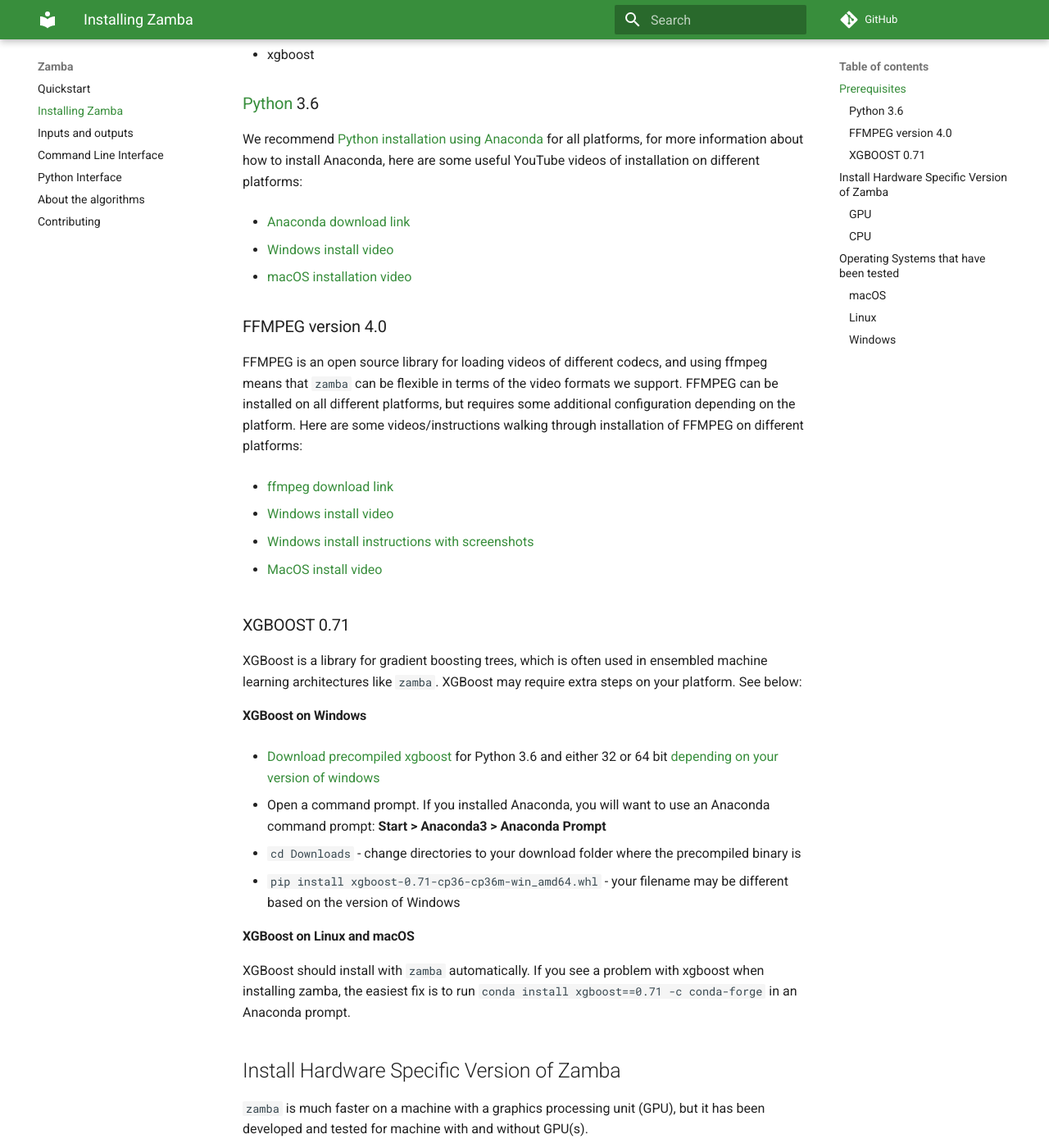
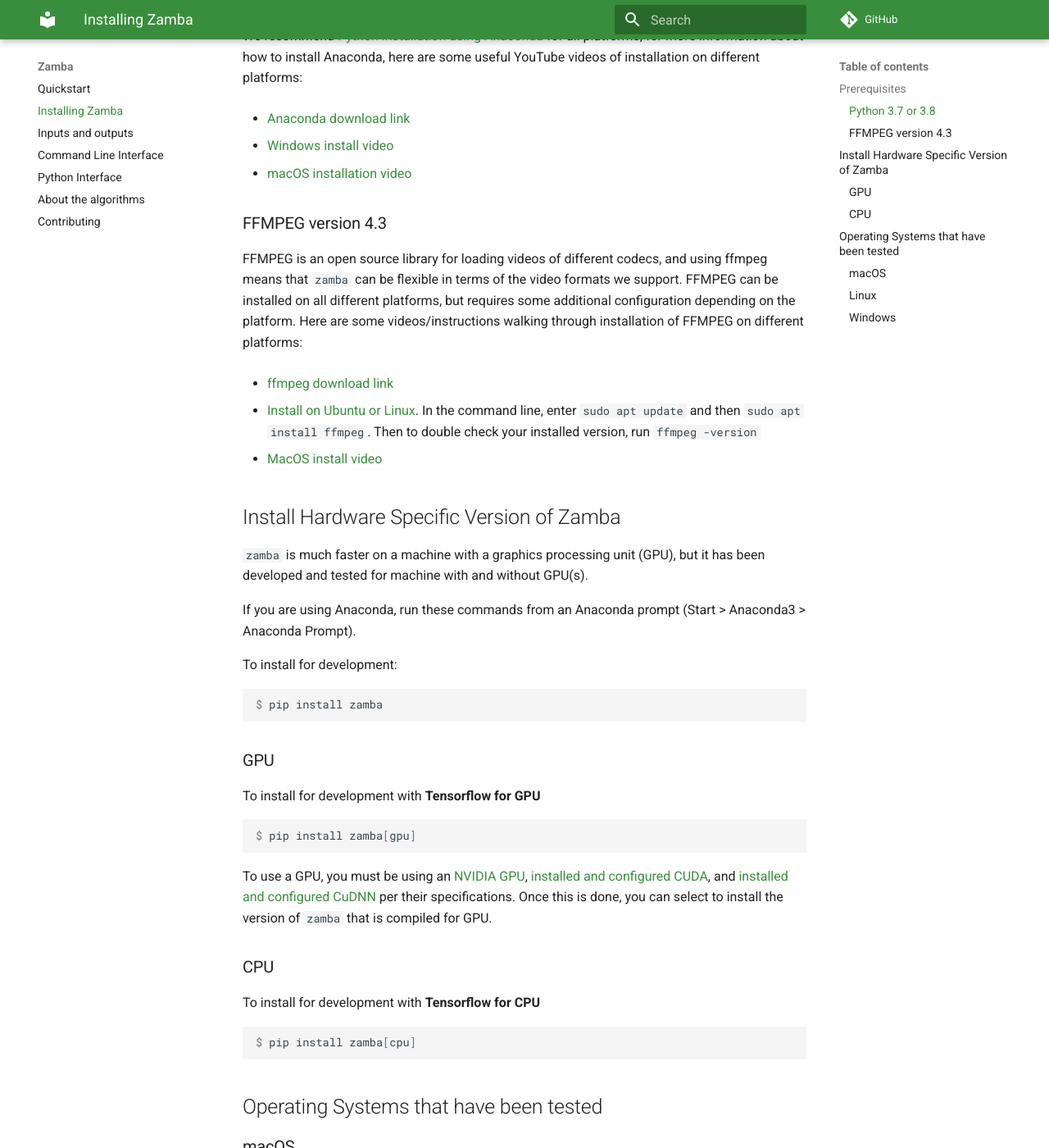
Before and after one commit to drivendataorg/zamba, an MkDocs documentation site: the page built from docs/docs/install.md, in a window 1280 px wide and 1400 px high, scrolled down 428 px. Shown: the whole window at 82% size. Built offline with MkDocs 1.6.1 and Material for MkDocs 9.7.7, drawn with Linux system fonts in a browser that asks for light colours; comment, search, counter and statistics services are not loaded; some of the changed text lies outside the part shown.

Commit message:
Start working on install

````diff
--- a/docs/docs/install.md
+++ b/docs/docs/install.md
@@ -4,18 +4,12 @@
 Zamba has been developed and tested on macOS and Ubuntu Linux for both CPU and
 GPU configurations.
 
-When a user installs `zamba` that **user must specify to install the GPU or CPU
- version**. If the user fails to make this specification, no version of
-[`tensorflow`](https://www.tensorflow.org/) will be installed, thus everything
-will fail.
-
 ## Prerequisites
 
- - Python 3.6
+ - Python 3.7 or 3.8
  - ffmpeg
- - xgboost
 
-### [Python](https://www.python.org/) 3.6
+### [Python](https://www.python.org/) 3.7 or 3.8
 
 We recommend [Python installation using Anaconda](https://www.anaconda.com/download/) for all platforms, for more information about how to install Anaconda, here are some useful YouTube videos of installation on different platforms:
 
@@ -25,33 +19,15 @@
  - [macOS installation video](https://www.youtube.com/watch?v=nVlrpNf3EdM)
 
 
-### FFMPEG version 4.0
+### FFMPEG version 4.3
 
 FFMPEG is an open source library for loading videos of different codecs, and using ffmpeg means that `zamba` can be flexible in terms of the video formats we support. FFMPEG can be installed on all different platforms, but requires some additional configuration depending on the platform. Here are some videos/instructions walking through installation of FFMPEG on different platforms:
 
  - [ffmpeg download link](https://www.ffmpeg.org/download.html)
 
- - [Windows install video](https://www.youtube.com/watch?v=pHR3ttH5t-w)
- - [Windows install instructions with screenshots](https://video.stackexchange.com/questions/20495/how-do-i-set-up-and-use-ffmpeg-in-windows/20496#20496)
-
+ - [Install on Ubuntu or Linux](https://www.tecmint.com/install-ffmpeg-in-linux/). In the command line, enter `sudo apt update` and then `sudo apt install ffmpeg`. Then to double check your installed version, run `ffmpeg -version`
  - [MacOS install video](https://www.youtube.com/watch?v=8nbuqYw2OCw&t=5s)
 
-
-### XGBOOST 0.71
-
-XGBoost is a library for gradient boosting trees, which is often used in ensembled machine learning architectures like `zamba`. XGBoost may require extra steps on your platform. See below:
-
-#### XGBoost on Windows
-
- - [Download precompiled xgboost](https://www.lfd.uci.edu/~gohlke/pythonlibs/#xgboost) for Python 3.6 and either 32 or 64 bit [depending on your version of windows](https://support.microsoft.com/en-us/help/827218/how-to-determine-whether-a-computer-is-running-a-32-bit-version-or-64)
-
- - Open a command prompt. If you installed Anaconda, you will want to use an Anaconda command prompt: **Start > Anaconda3 > Anaconda Prompt**
- - `cd Downloads` - change directories to your download folder where the precompiled binary is
- - `pip install xgboost-0.71-cp36-cp36m-win_amd64.whl` - your filename may be different based on the version of Windows
-
-#### XGBoost on Linux and macOS
-
-XGBoost should install with `zamba` automatically. If you see a problem with xgboost when installing zamba, the easiest fix is to run `conda install xgboost==0.71 -c conda-forge` in an Anaconda prompt.
 
 
 ## Install Hardware Specific Version of Zamba
@@ -60,6 +36,12 @@
  it has been developed and tested for machine with and without GPU(s).
 
 If you are using Anaconda, run these commands from an Anaconda prompt (Start > Anaconda3 > Anaconda Prompt).
+
+To install for development:
+
+```console
+$ pip install zamba
+```
 
 ### GPU
 
````
Also changed, not shown: other parts of docs/docs/install.md (+1 -1 lines).
